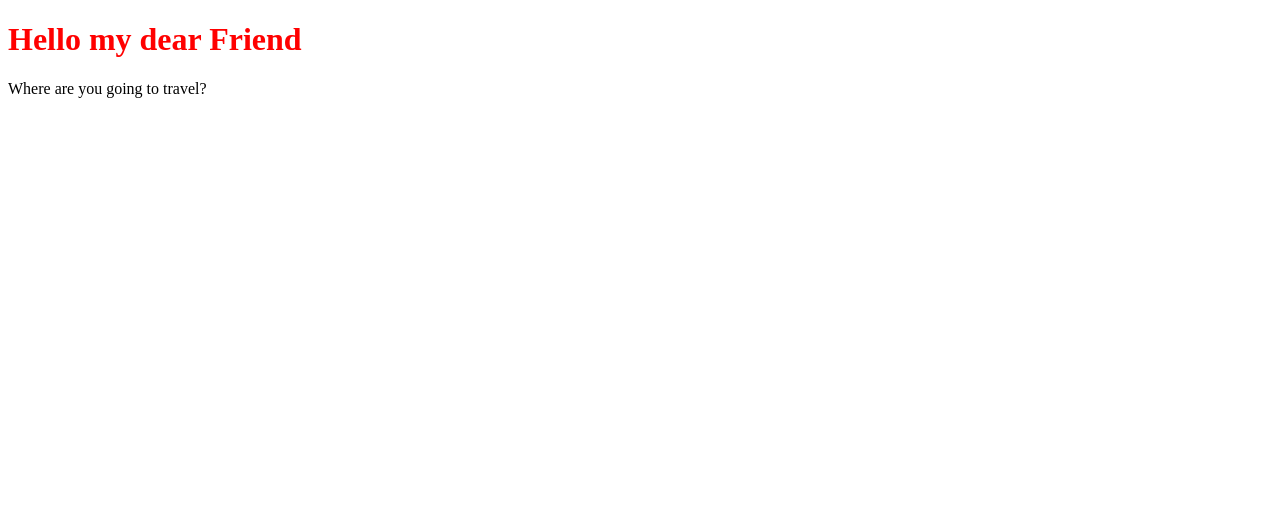
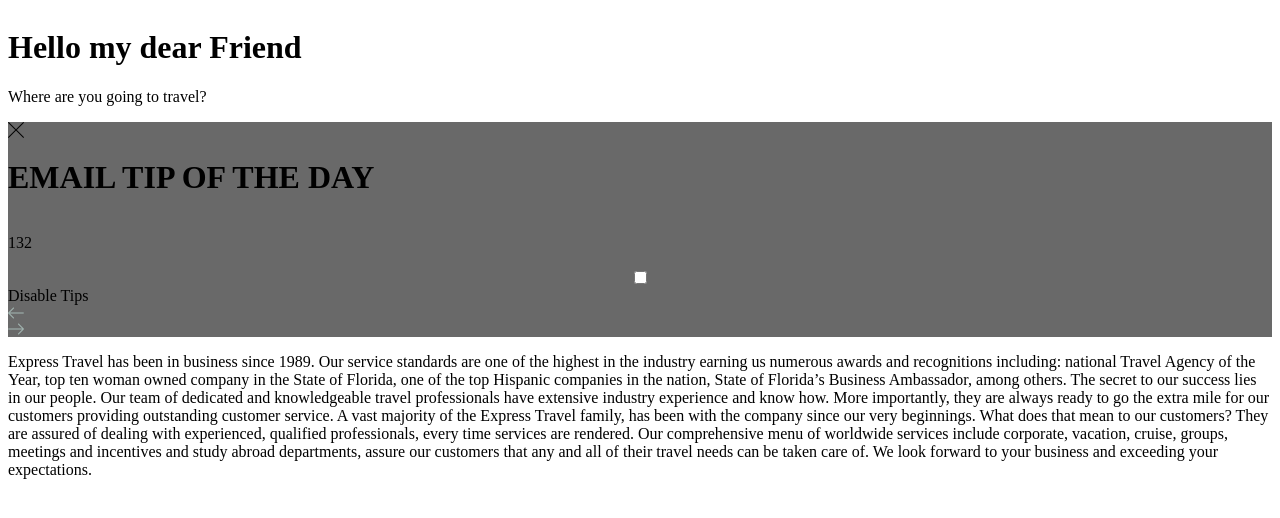
Before and after one commit to Vladqqqqoo/myJsProjects, a plain HTML site: page codejam-dom/index.html in a window 1280 px wide. Drawn offline with Linux system fonts and the light colour scheme.

Commit message:
feat: make html content

```diff
--- a/codejam-dom/index.html
+++ b/codejam-dom/index.html
@@ -6,8 +6,38 @@
 	<link rel="stylesheet" href="/notification/style.css" />
 </head>
 <body>
-	<h1>Hello my dear Friend</h1>
-	<p>Where are you going to travel?</p>
+	<div class="flex-container">
+		<header>
+				<h1 class="hidden">Hello my dear Friend</h1>
+				<p>Where are you going to travel?</p>
+		</header>
+		<main>
+			<div class="notification is-hidden">
+				<img class="closeNotification" src="./resourses/close.png" alt="close_icon">
+				<h1>EMAIL TIP OF THE DAY</h1>
+				<p id="textNotification">132</p>
+				<input id="checkboxTips" type="checkbox">
+				<label for="checkboxTips">Disable Tips</label>
+				<img class="left_arrow" src="./resourses/left-arrow.png" alt="left-arrow_icon">
+				<img class="right_arrow" src="./resourses/right-arrow.png" alt="right-arrow_icon">
+				<div class="tips" id="tips"></div>
+			</div>
+			<p>Express Travel has been in business since 1989. Our service standards are one of the highest in the industry
+				earning us numerous awards and recognitions including: national Travel Agency of the Year, top ten woman owned
+				company in the State of Florida, one of the top Hispanic companies in the nation, State of Florida’s Business
+				Ambassador, among others.
+				The secret to our success lies in our people. Our team of dedicated and knowledgeable travel professionals
+				have extensive industry experience and know how. More importantly, they are always ready to go the extra mile
+				for our customers providing outstanding customer service. A vast majority of the Express Travel family, has
+				been with the company since our very beginnings. What does that mean to our customers? They are assured of
+				dealing with experienced, qualified professionals, every time services are rendered.
+				Our comprehensive menu of worldwide services include corporate, vacation, cruise, groups, meetings and
+				incentives and study abroad departments, assure our customers that any and all of their travel needs can be
+				taken care of.
+				We look forward to your business and exceeding your expectations.
+			</p>
+		</main>
+	</div>
 	<script src="/notification/app.js"></script>
 </body>
 </html>
--- a/codejam-dom/notification/app.js
+++ b/codejam-dom/notification/app.js
@@ -1,2 +1,5 @@
-const abc = document.getElementsByTagName('h1');
-abc[0].style.color = 'red';
+setTimeout(() => {
+	tipsFunc();
+}, 5000);
+
+const strMas = [];
--- a/codejam-dom/notification/style.css
+++ b/codejam-dom/notification/style.css
@@ -0,0 +1,20 @@
+.flex-container {
+	display: flex;
+	flex-direction: column;
+}
+
+.notification {
+	display: flex;
+	flex-direction: column;
+	background-color: dimgrey;
+}
+
+.closeNotification {
+	height: 16px;
+	width: 16px;
+}
+
+.left_arrow, .right_arrow{
+	height: 16px;
+	width: 16px;
+}
```
Also changed, not shown: codejam-dom/resourses/circle.png (added), codejam-dom/resourses/close.png (added), codejam-dom/resourses/left-arrow.png (added), codejam-dom/resourses/right-arrow.png (added).
